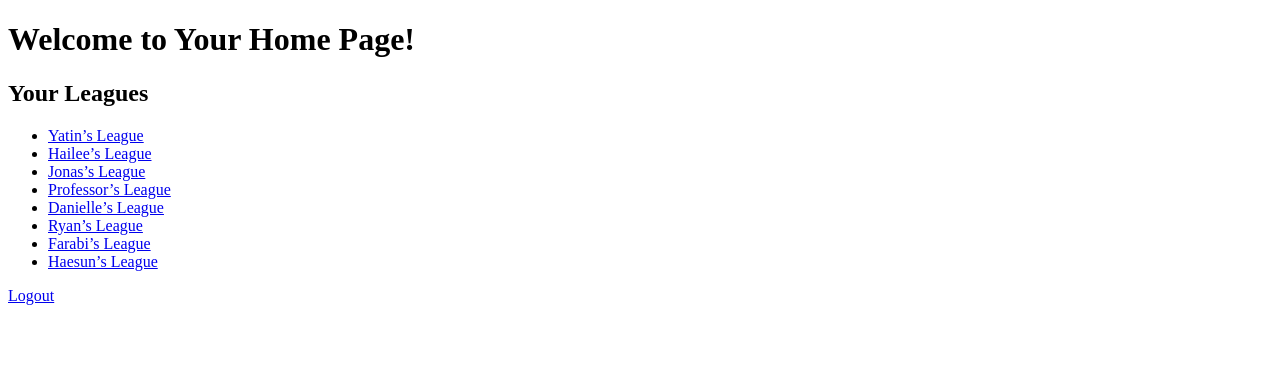
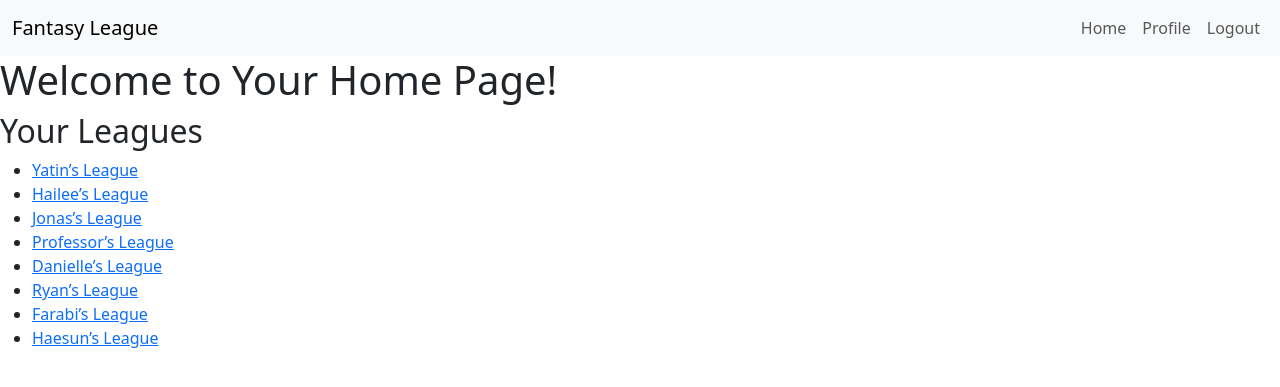
Before and after one commit to jonasdao808/fantasy_league, a Flask app: template templates/home.html in a window 1280 px wide. Shown: the top 387 px of the page. Run offline with Flask 3, Linux system fonts and the light colour scheme; the template is opened without the code that fills it: values that come from a table or form of the project are taken from there, others are empty; data comes from the database, SQL or seed files in the repository; parts of the project's set-up code (start-up, migrations or seed data) failed here and were passed over.

Commit message:
Update home.html
added nav bar

```diff
--- a/templates/home.html
+++ b/templates/home.html
@@ -1,9 +1,34 @@
 <!DOCTYPE html>
 <html lang="en">
-<head>
-    <title>Home</title>
-</head>
+    <head>
+        <meta charset="UTF-8">
+        <meta name="viewport" content="width=device-width, initial-scale=1.0">
+        <title>Home</title>
+        <link rel="stylesheet" href="https://cdn.jsdelivr.net/npm/bootstrap@5.3.0-alpha3/dist/css/bootstrap.min.css">
+    </head>
 <body>
+    <!-- Navbar -->
+    <nav class="navbar navbar-expand-lg navbar-light bg-light">
+        <div class="container-fluid">
+            <a class="navbar-brand" href="{{ url_for('home') }}">Fantasy League</a>
+            <button class="navbar-toggler" type="button" data-bs-toggle="collapse" data-bs-target="#navbarNav" aria-controls="navbarNav" aria-expanded="false" aria-label="Toggle navigation">
+                <span class="navbar-toggler-icon"></span>
+            </button>
+            <div class="collapse navbar-collapse" id="navbarNav">
+                <ul class="navbar-nav ms-auto">
+                    <li class="nav-item">
+                        <a class="nav-link" href="{{ url_for('home') }}">Home</a>
+                    </li>
+                    <li class="nav-item">
+                        <a class="nav-link" href="{{ url_for('profile') }}">Profile</a>
+                    </li>
+                    <li class="nav-item">
+                        <a class="nav-link" href="{{ url_for('logout') }}">Logout</a>
+                    </li>
+                </ul>
+            </div>
+        </div>
+    </nav>
     <h1>Welcome to Your Home Page!</h1>
 
     <!-- Display Flash Messages -->
@@ -28,6 +53,7 @@
         <p>You are not part of any leagues.</p>
     {% endif %}
 
-    <a href="{{ url_for('logout') }}">Logout</a>
+    <script src="https://cdn.jsdelivr.net/npm/bootstrap@5.3.0-alpha3/dist/js/bootstrap.bundle.min.js"></script>
+
 </body>
 </html>
```
